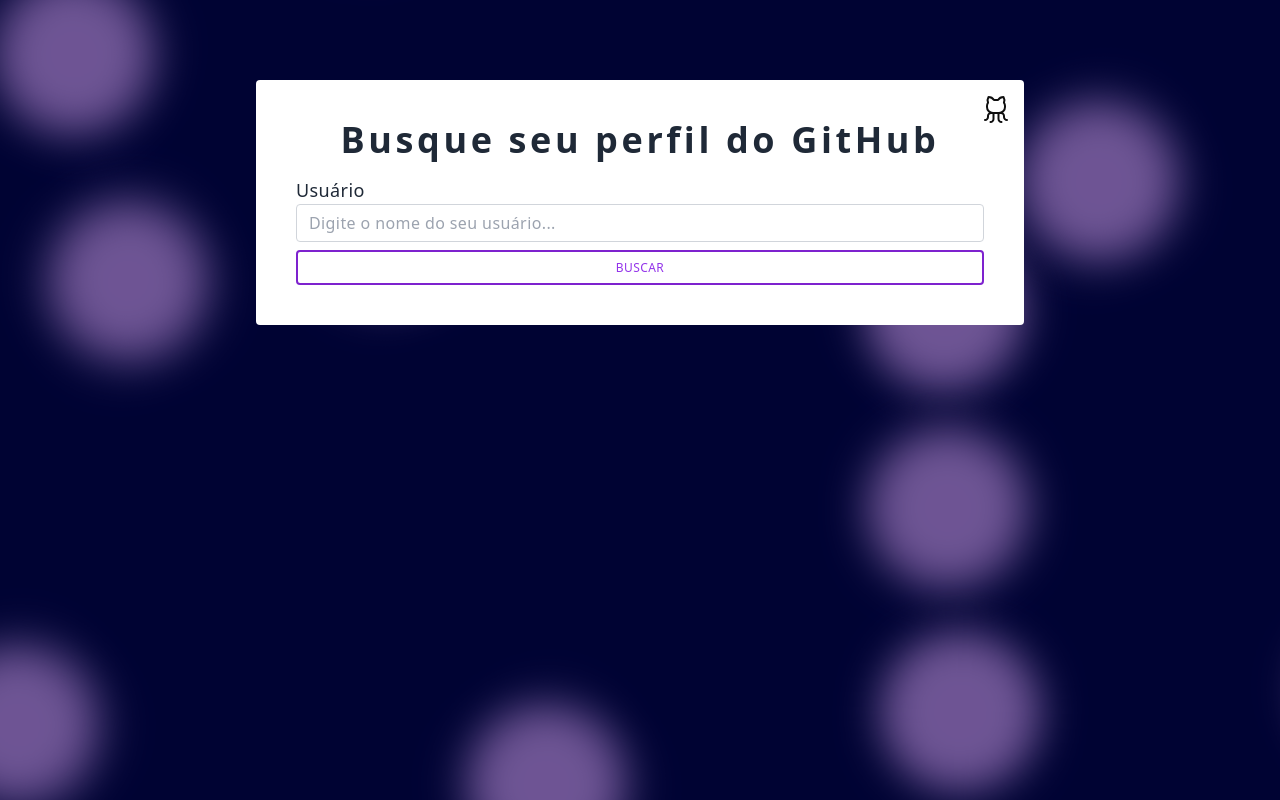
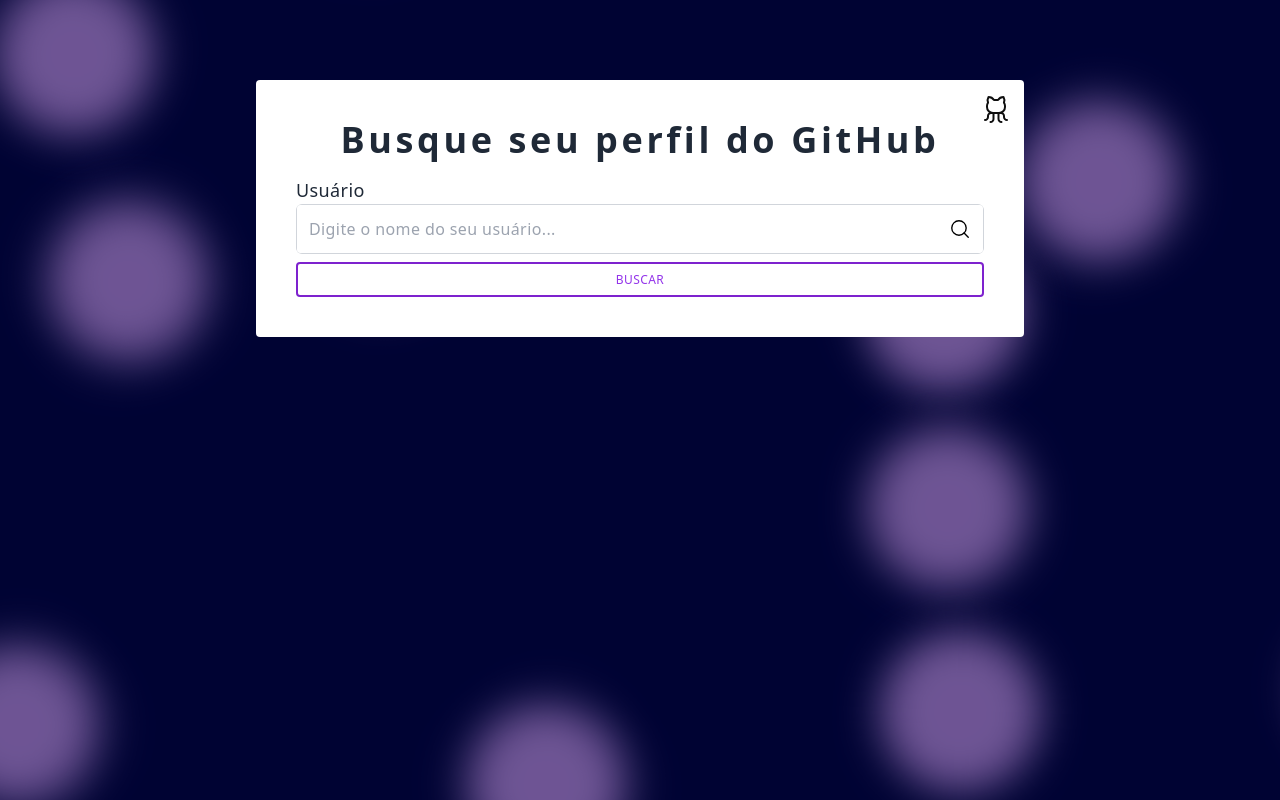
Before and after one commit to jpcchaves/searchub, a React (Vite) app in the folder github-profile-finder/: page / in a window 1280 px wide. Built offline with nearby package versions, Linux system fonts and the light colour scheme.

Commit message:
feat: add styled input with icons

```diff
--- a/github-profile-finder/package.json
+++ b/github-profile-finder/package.json
@@ -13,7 +13,6 @@
 		"phosphor-react": "^1.4.1",
 		"react": "^18.2.0",
 		"react-dom": "^18.2.0",
-		"react-icons": "^4.4.0",
 		"react-toastify": "^9.1.1"
 	},
 	"devDependencies": {
--- a/github-profile-finder/src/modules/profileForm/components/input/Input.tsx
+++ b/github-profile-finder/src/modules/profileForm/components/input/Input.tsx
@@ -8,9 +8,9 @@ interface InputComponentProps {
 const Input = ({ username, handleInputChange }: InputComponentProps) => {
 	return (
 		<input
-			type="search"
+			type="text"
 			required
-			className="form-control relative flex-auto min-w-0 block w-full px-3 py-1.5 text-base font-normal text-gray-700 bg-white bg-clip-padding border border-solid border-gray-300 rounded transition ease-in-out m-0 focus:text-gray-700 focus:bg-white focus:border-purple-600 focus:outline-none"
+			className="w-full focus:outline-none"
 			aria-label="Search"
 			aria-describedby="button-addon3"
 			placeholder="Digite o nome do seu usuário..."
--- a/github-profile-finder/src/modules/profileForm/pages/index.tsx
+++ b/github-profile-finder/src/modules/profileForm/pages/index.tsx
@@ -16,6 +16,11 @@ const Home = () => {
 
 	const handleCleanupState = () => {
 		setUser({} as GithubUserInterface);
+		setUsername("");
+	};
+
+	const handleCleanupInput = () => {
+		handleCleanupState();
 	};
 
 	const handleSubmit = async (e: FormEvent<HTMLFormElement>) => {
@@ -53,6 +58,7 @@ const Home = () => {
 			user={user}
 			loading={loading}
 			error={error}
+			handleCleanupInput={handleCleanupInput}
 		/>
 	);
 };
--- a/github-profile-finder/src/modules/profileForm/pages/view.tsx
+++ b/github-profile-finder/src/modules/profileForm/pages/view.tsx
@@ -8,6 +8,8 @@ import AnimatedIcon from "../components/animatedIcon/AnimatedIcon";
 import Error from "../components/error/Error";
 import { ToastContainer } from "react-toastify";
 
+import { MagnifyingGlass, X } from "phosphor-react";
+
 interface HomeProps {
 	handleSubmit: (e: React.FormEvent<HTMLFormElement>) => void;
 	handleInputChange: (e: string) => void;
@@ -15,6 +17,7 @@ interface HomeProps {
 	user: GithubUserInterface;
 	loading: boolean;
 	error: string;
+	handleCleanupInput: () => void;
 }
 
 const HomeView = ({
@@ -24,6 +27,7 @@ const HomeView = ({
 	user,
 	loading,
 	error,
+	handleCleanupInput,
 }: HomeProps) => {
 	return (
 		<AnimatedBg>
@@ -45,7 +49,7 @@ const HomeView = ({
 						<div
 							className={
 								Object.keys(user).length > 0
-									? "flex flex-col bg-white p-10 rounded-t-lg relative"
+									? "w-full flex flex-col bg-white p-10 rounded-t-lg relative"
 									: "flex flex-col bg-white p-10 rounded relative"
 							}
 						>
@@ -58,10 +62,29 @@ const HomeView = ({
 							</p>
 
 							<div className="w-full flex justify-center flex-col gap-2">
-								<Input
-									handleInputChange={handleInputChange}
-									username={username}
-								/>
+								<div className="flex rounded-md overflow-hidden w-full">
+									<div className="flex w-full p-3 text-base font-normal text-gray-700 bg-white bg-clip-padding border border-solid border-gray-300 rounded transition duration-200 ease-in-out m-0 focus-within:text-gray-700 focus-within:bg-white focus-within:border-purple-600">
+										<Input
+											handleInputChange={handleInputChange}
+											username={username}
+										/>
+										{username ? (
+											<span
+												onClick={handleCleanupInput}
+												className="bg-white text-black text-2xl font-semibold  rounded-r-md cursor-pointer flex justify-center items-center"
+											>
+												<X size={22} />
+											</span>
+										) : (
+											<span
+												className="bg-white text-black text-2xl font-semibold  rounded-r-md cursor-pointer flex justify-center items-center
+								"
+											>
+												<MagnifyingGlass size={22} />
+											</span>
+										)}
+									</div>
+								</div>
 								<Button loading={loading} />
 							</div>
 							{error ? <Error error={error} /> : null}
```
Also changed, not shown: 1 other file (tests, documents, lock files or other folders).
